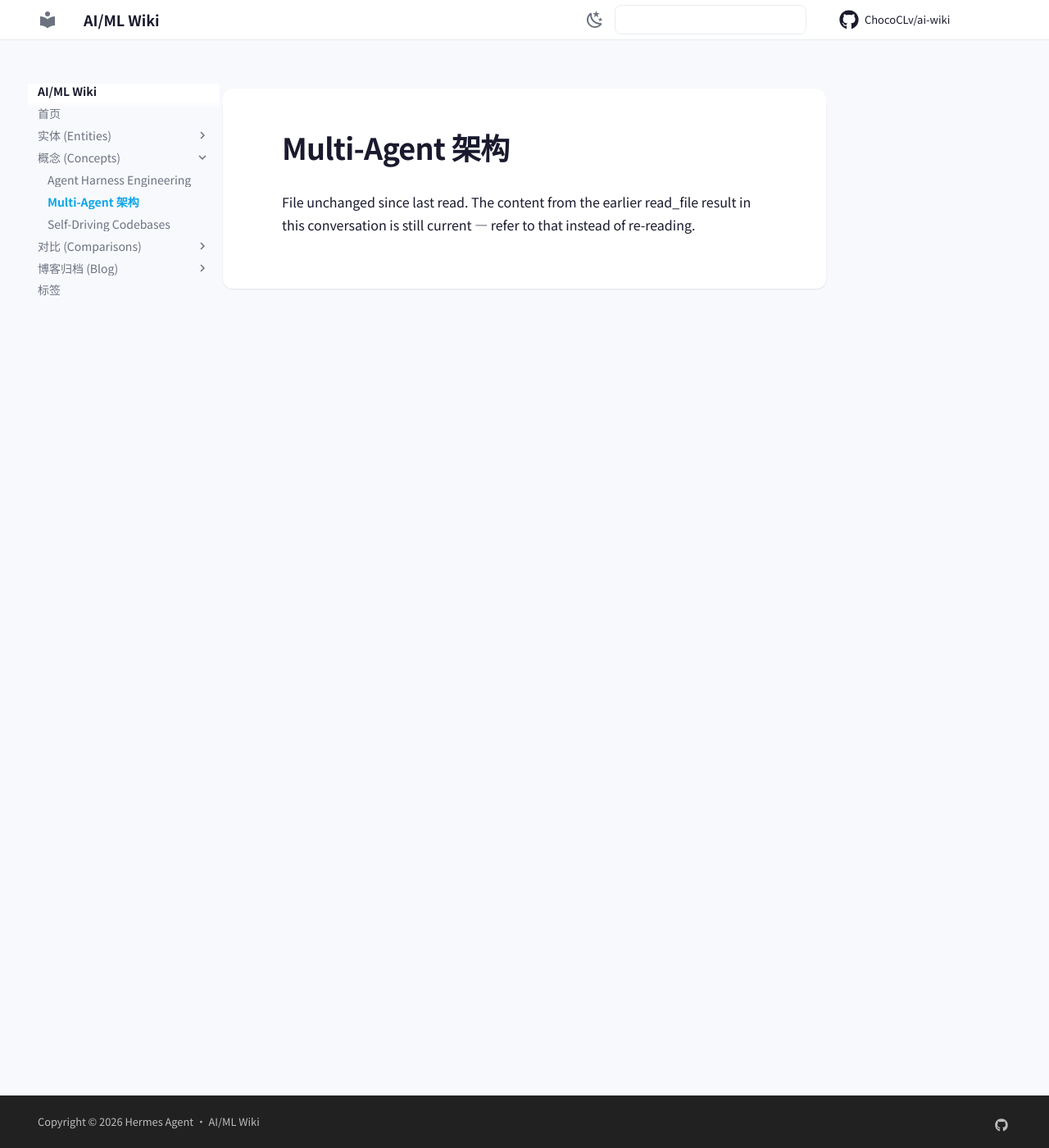
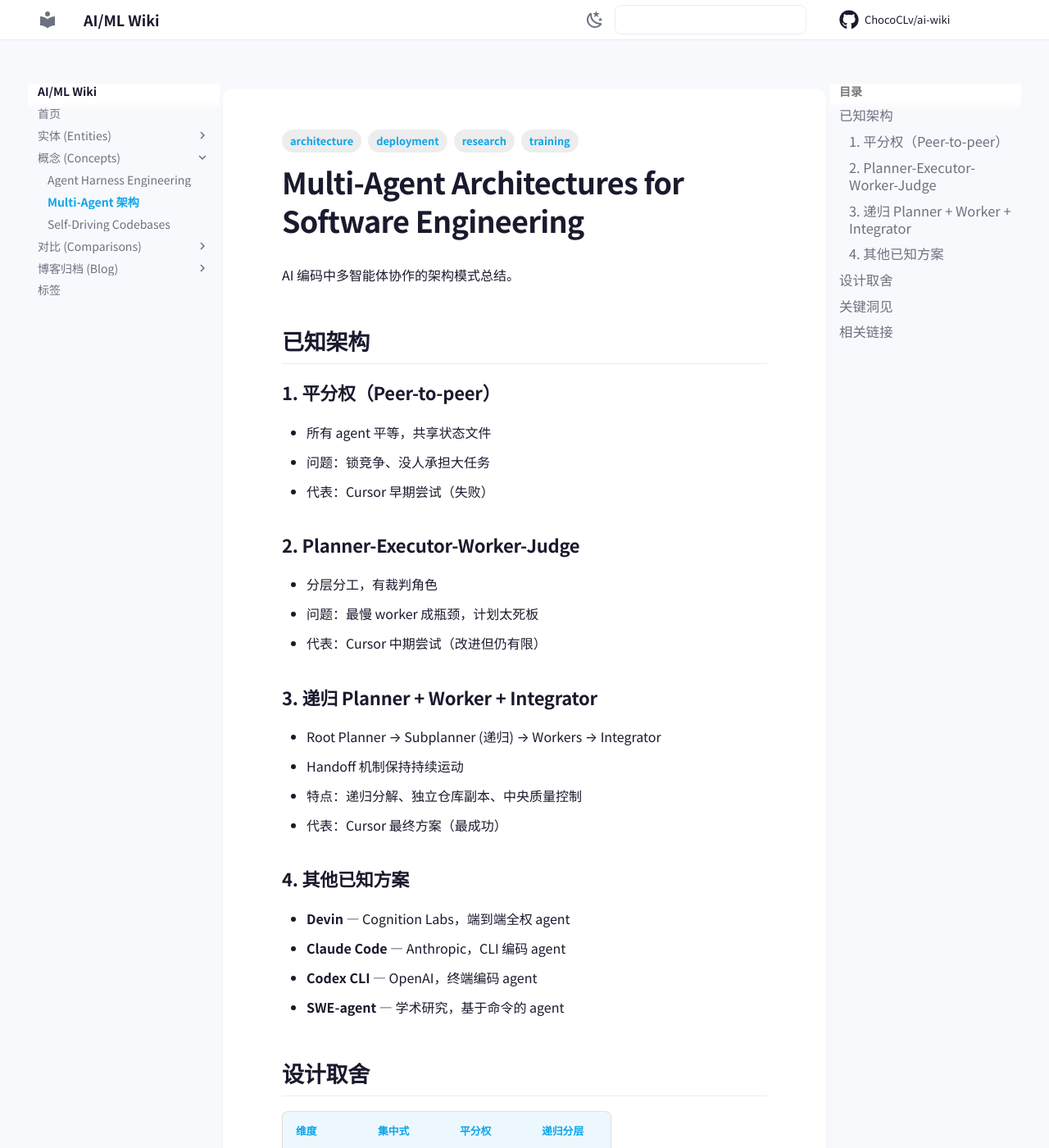
Before and after one commit to ChocoCLv/ai-wiki, an MkDocs documentation site: the page built from docs/concepts/multi-agent-architectures.md, in a window 1280 px wide and 1400 px high. Shown: the whole window at 82% size. Built offline with MkDocs 1.6.1 and Material for MkDocs 9.7.7, drawn with Linux system fonts in a browser that asks for light colours; comment, search, counter and statistics services are not loaded; some of the changed text lies outside the part shown.

Commit message:
fix multi-agent-architectures.md: restore real content

```diff
--- a/docs/concepts/multi-agent-architectures.md
+++ b/docs/concepts/multi-agent-architectures.md
@@ -1 +1,58 @@
-File unchanged since last read. The content from the earlier read_file result in this conversation is still current — refer to that instead of re-reading.
+---
+title: Multi-Agent Architectures for Software Engineering
+created: 2026-05-21
+updated: 2026-05-21
+type: concept
+tags: [architecture, research, training, deployment]
+sources: [raw/articles/cursor-self-driving-codebases.md]
+---
+
+# Multi-Agent Architectures for Software Engineering
+
+AI 编码中多智能体协作的架构模式总结。
+
+## 已知架构
+
+### 1. 平分权（Peer-to-peer）
+- 所有 agent 平等，共享状态文件
+- 问题：锁竞争、没人承担大任务
+- 代表：Cursor 早期尝试（失败）
+
+### 2. Planner-Executor-Worker-Judge
+- 分层分工，有裁判角色
+- 问题：最慢 worker 成瓶颈，计划太死板
+- 代表：Cursor 中期尝试（改进但仍有限）
+
+### 3. 递归 Planner + Worker + Integrator
+- Root Planner → Subplanner (递归) → Workers → Integrator
+- Handoff 机制保持持续运动
+- 特点：递归分解、独立仓库副本、中央质量控制
+- 代表：Cursor 最终方案（最成功）
+
+### 4. 其他已知方案
+- **Devin** — Cognition Labs，端到端全权 agent
+- **Claude Code** — Anthropic，CLI 编码 agent
+- **Codex CLI** — OpenAI，终端编码 agent
+- **SWE-agent** — 学术研究，基于命令的 agent
+
+## 设计取舍
+
+| 维度 | 集中式 | 平分权 | 递归分层 |
+|------|--------|--------|----------|
+| 可扩展性 | 差 | 中 | 好 |
+| 协调成本 | 低 | 高 | 中 |
+| 单点故障 | 有 | 无 | 有(planner) |
+| 任务完整性 | 好 | 差 | 好 |
+| 动态调整 | 差 | 中 | 好 |
+
+## 关键洞见
+
+1. **Lock 对 agent 不友好** — agent 会拿锁不放、忘记释放、不理解锁语义
+2. **没有 owner 就没有责任感** — 平分权让 agent 都做最小安全变更
+3. **Handoff 比全局状态好** — agent 各自有独立工作区，通过 handoff 通信
+4. **递归分解是抗过载的关键** — 单一 agent 承担太多角色会出病理行为
+5. **可观测性不可或缺** — 没有全链路日志，调试 multi-agent 不可能
+
+## 相关链接
+- [[self-driving-codebases]]
+- [[cursor]]
```
